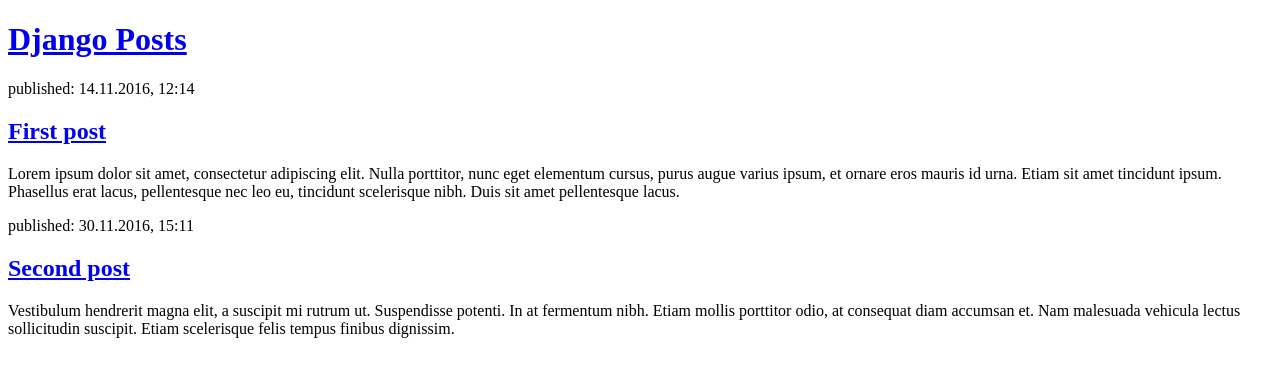
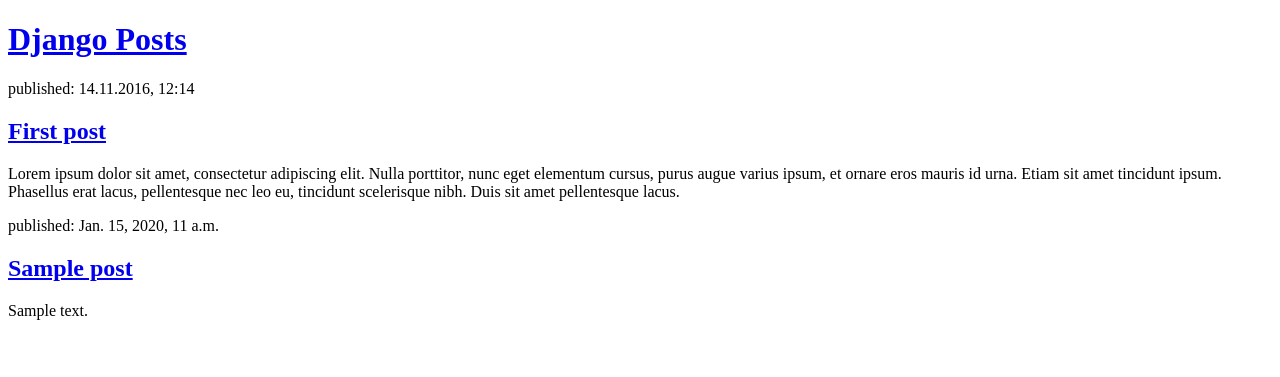
Before and after one commit to VoodooPrograms/my-first-blog, a Django app: template blog/templates/blog/post_list.html in a window 1280 px wide. Shown: the top 377 px of the page. Run offline with Django 3.2, Linux system fonts and the light colour scheme; the template is opened without the code that fills it: values that come from a table or form of the project are taken from there, others are empty; tables that the repository leaves empty hold one stand-in row (values such as "Sample post").

Commit message:
Dodane wpisy

```diff
--- a/blog/templates/blog/post_list.html
+++ b/blog/templates/blog/post_list.html
@@ -16,10 +16,13 @@
     </div>
 
     <div>
-        <p>published: 30.11.2016, 15:11</p>
-        <h2><a href="post_list.html">Second post</a></h2>
-        <p>Vestibulum hendrerit magna elit, a suscipit mi rutrum ut. Suspendisse potenti. In at fermentum nibh. Etiam mollis porttitor odio, at consequat diam accumsan et. Nam malesuada vehicula lectus sollicitudin suscipit. Etiam scelerisque felis tempus finibus dignissim.
-        </p>
+        {% for post in posts %}
+        <div>
+            <p>published: {{ post.published_date }}</p>
+            <h2><a href="post_list.html">{{ post.title }}</a></h2>
+            <p>{{ post.text }}</p>
+        </div>
+        {% endfor %}
     </div>
 
 </body>
--- a/blog/views.py
+++ b/blog/views.py
@@ -1,6 +1,8 @@
 from django.shortcuts import render
-
+from django.utils import timezone
+from .models import Post
 # Create your views here.
 
 def post_list(request):
-    return render(request, 'blog/post_list.html', {})
+    posts = Post.objects.filter(published_date__lte=timezone.now()).order_by('published_date')
+    return render(request, 'blog/post_list.html', {'posts': posts})
```
